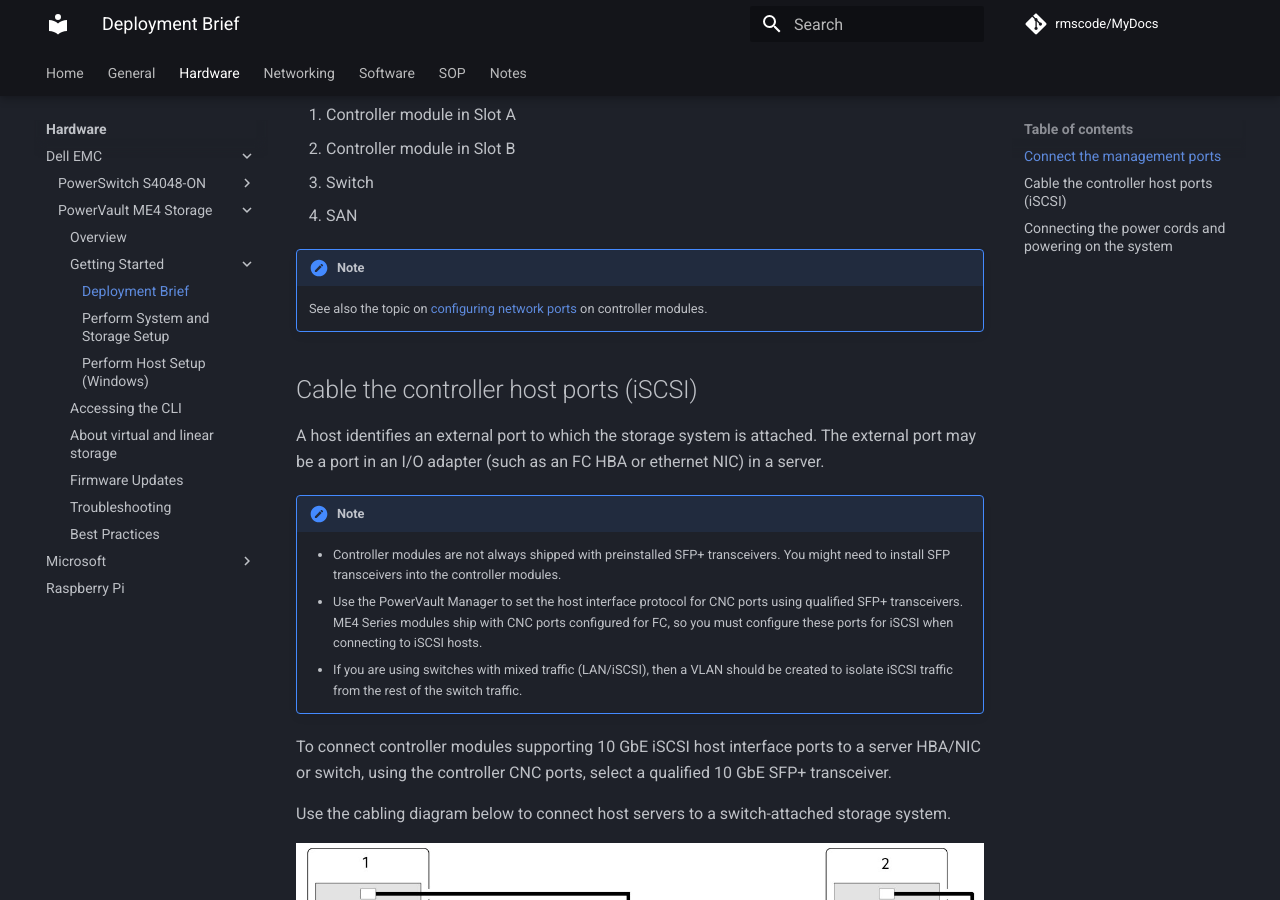
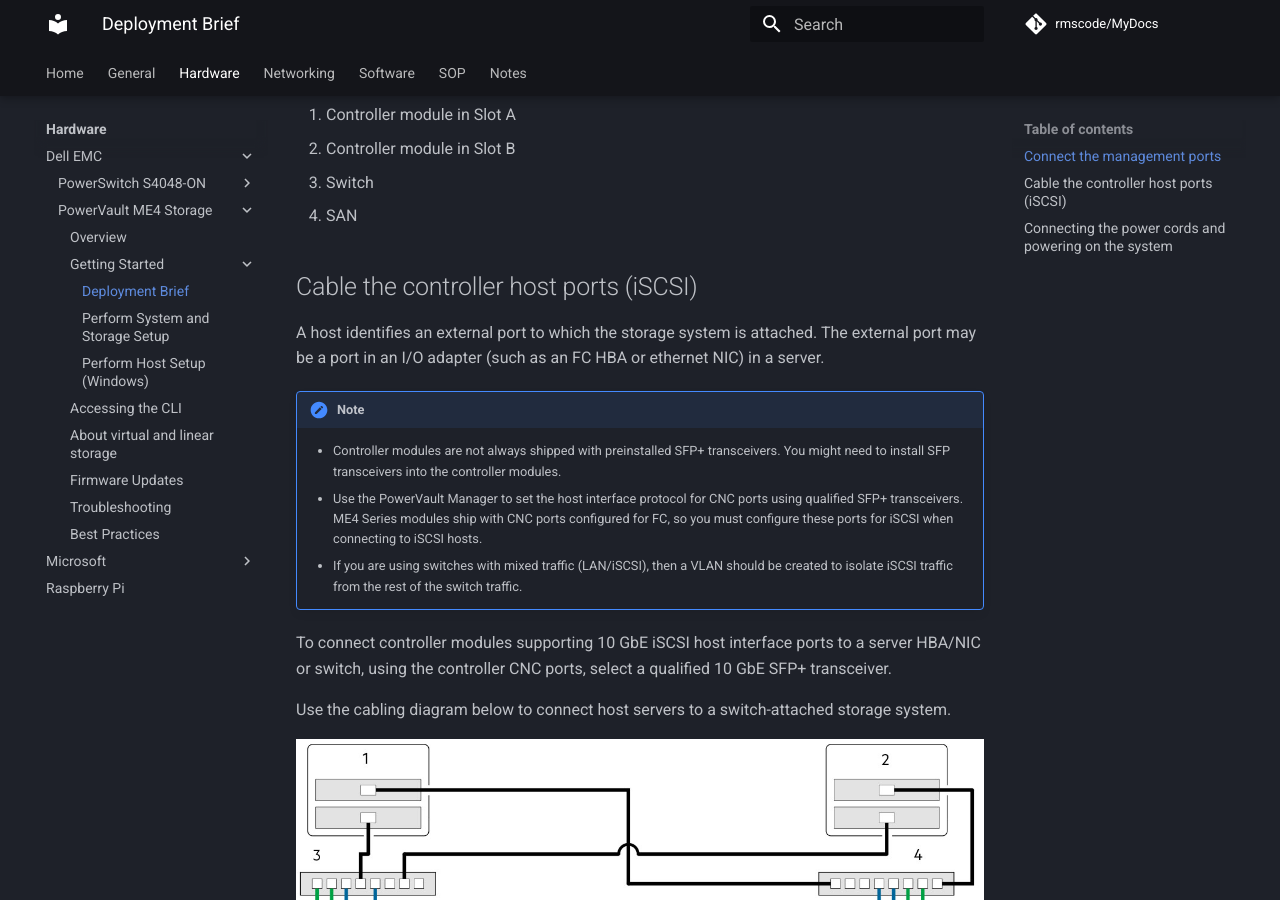
Before and after one commit to rmscode/binary-garden, an MkDocs documentation site: the page built from docs/hardware/dell-emc/powervault-me4/me4-deployment-brief.md, in a window 1280 px wide and 900 px high, scrolled down 1500 px. Built offline with MkDocs 1.6.1 and Material for MkDocs 9.7.7, drawn with Linux system fonts in a browser that asks for light colours; comment, search, counter and statistics services are not loaded.

Commit message:
Update me4-deployment-brief.md

```diff
--- a/docs/hardware/dell-emc/powervault-me4/me4-deployment-brief.md
+++ b/docs/hardware/dell-emc/powervault-me4/me4-deployment-brief.md
@@ -33,10 +33,6 @@
 2. Controller module in Slot B
 3. Switch
 4. SAN
-
-!!! note
-
-    See also the topic on [configuring network ports](me4-overview.md#set-the-network-port-ip-addresses-via-dhcp) on controller modules.
 
 ## Cable the controller host ports (iSCSI)
 
```
